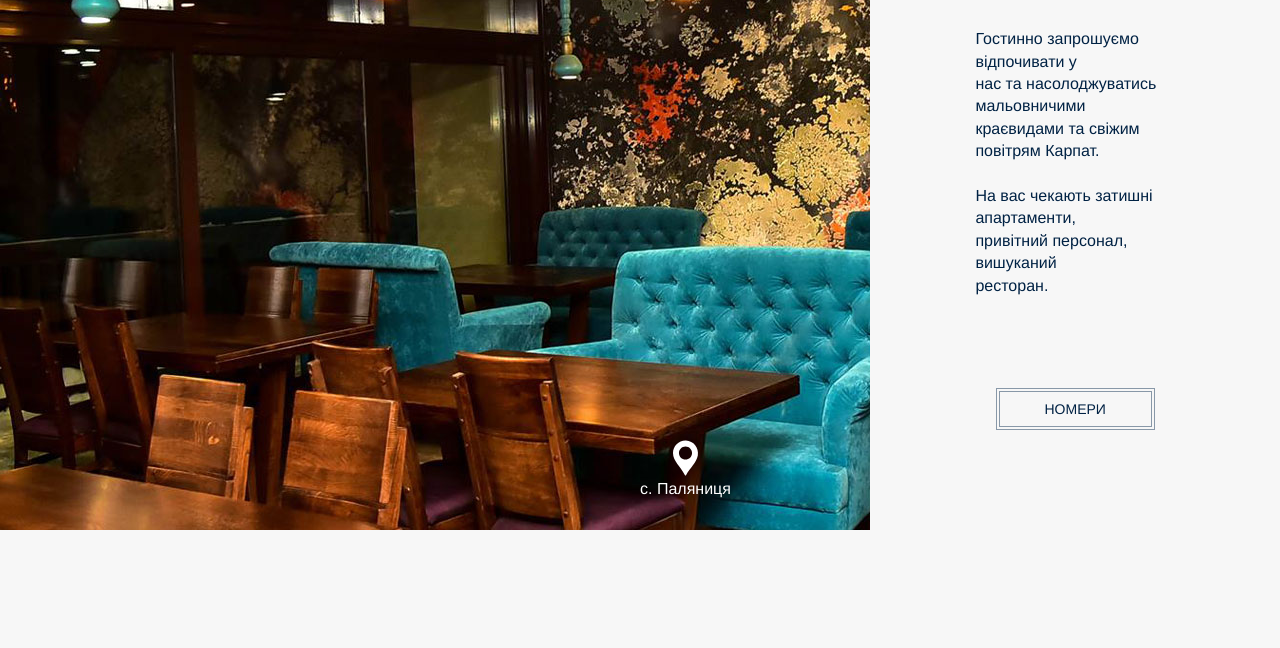
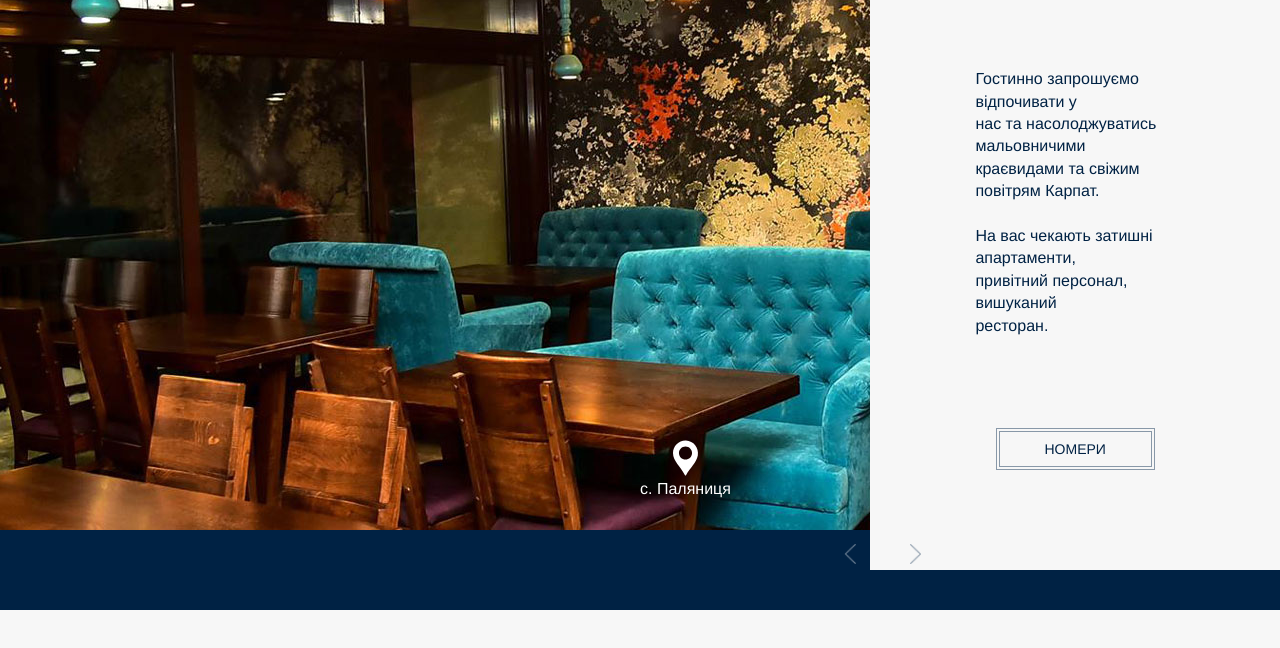
Before and after one commit to AndriiSavchuk/lions.line--task, a website: page app/index.html in a window 1280 px wide. Shown: the part 470-1118 px from the top of the page. Before the commit the page ends 1000 px from the top, so only its background shows below. Drawn offline with Linux system fonts and the light colour scheme.

Commit message:
Added underheader line

```diff
--- a/app/index.html
+++ b/app/index.html
@@ -32,6 +32,7 @@
 
     <body>
 
+    <!-- Header -->
         <header id="header">
             <div class="top-nav clearfix">
                 <div class="menu clearfix">
@@ -76,7 +77,36 @@
                 </a>
             </div>
         </header>
+    <!-- End ofHeader -->
 
+    <!-- Under header line -->
+        <section id="line">
+            <div class="arrows">
+                <a href="#"><img src="img/icons/arrow.png" class="left-arrow" alt="Arrow left" /></a>
+                <a href="#"><img src="img/icons/arrow.png" alt="Arrow right" /></a>
+            </div>
+        </section>
+    <!-- EndUnder header line -->
+
+        <section>
+            <br>
+            <br>
+            <br>
+            <br>
+            <br>
+            <br>
+            <br>
+            <br>
+            <br>
+            <br>
+            <br>
+            <br>
+            <br>
+            <br>
+            <br>
+            <br>
+            <br>
+        </section>
 
 
         <script src="js/scripts.min.js"></script>
--- a/app/sass/main.sass
+++ b/app/sass/main.sass
@@ -65,8 +65,9 @@
         background-color: $color-primary
         padding: 100px 60px
         width: 32%
-        bottom: 0
+        bottom: -40px
         right: 0
+        z-index: 1
         .welcome-content
             position: relative
             border-top: 2px solid $color-tertiary
@@ -78,7 +79,7 @@
                 left: 43%
                 padding: 5px
                 background-color: $color-primary
-                z-index: 9
+                z-index: 1
             h1
                 margin: 26px 0 95px 0
                 font-family: $font-family-secondary
@@ -100,6 +101,27 @@
             height: 40px
             width: 35px
 
+
+/* Under Header line styles */
+
+#line
+    position: relative
+    background-color: $color-secondary
+    height: 80px
+    .arrows
+        position: absolute
+        top: 15%
+        left: 66%
+        color: #a0adb9
+        z-index: 1
+        img
+            height: 20px
+        .left-arrow
+            transform: rotate(180deg)
+            margin-right: 50px
+
+
+
 /* Always at the end */
 
 @import "media"
```
Also changed, not shown: app/css/main.min.css, app/img/icons/arrow.png (added).
